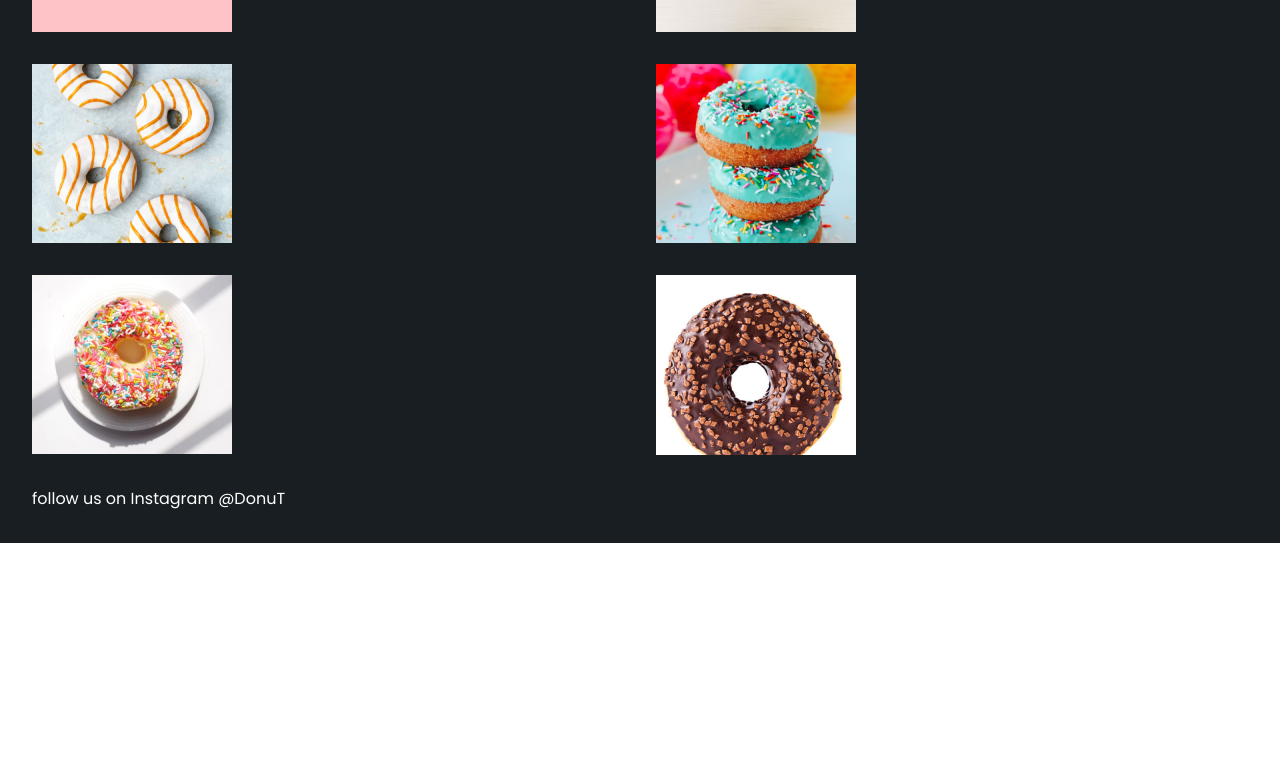
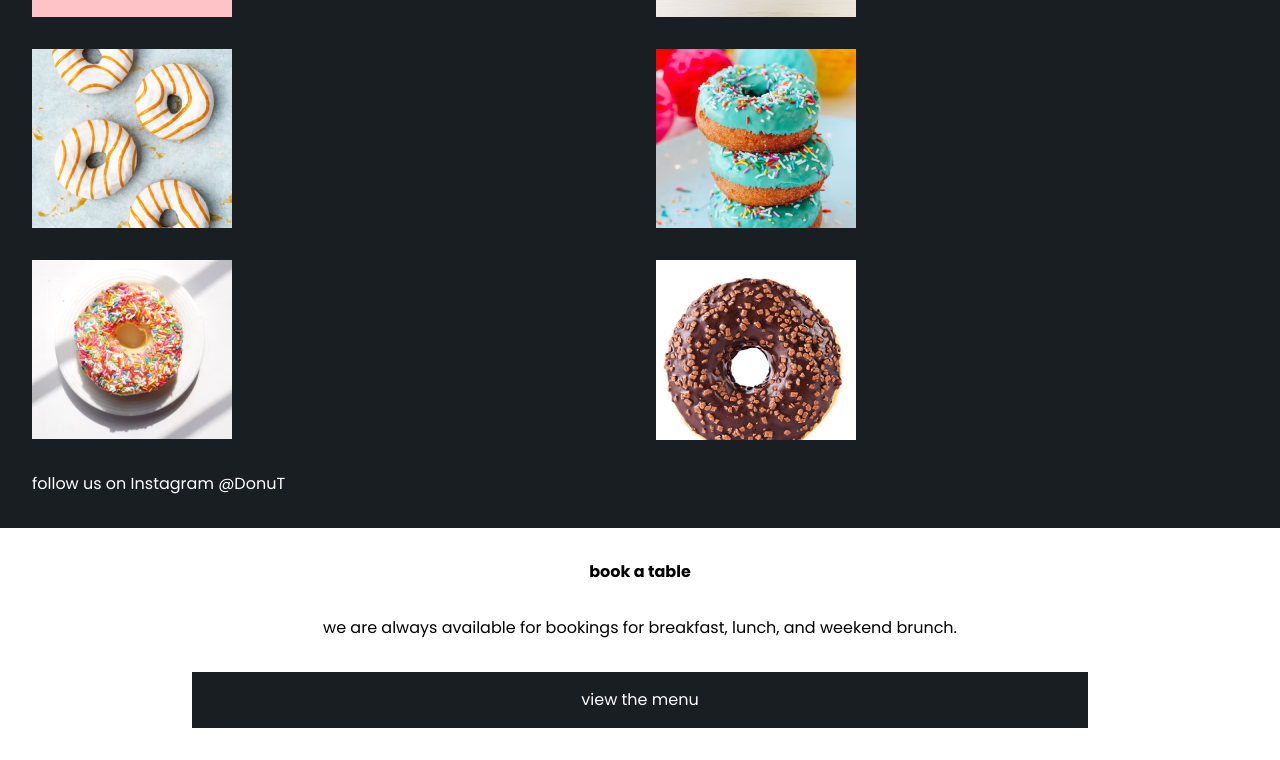
Before and after one commit to aa-Aliane/Donuts, a React (Vite) app: page / in a window 1280 px wide. Shown: the part 2796-3556 px from the top of the page. Before the commit the page ends 3339 px from the top, so only its background shows below. Built offline with nearby package versions, Linux system fonts and the light colour scheme.

Commit message:
Update HomeS7.jsx

```diff
--- /dev/null
+++ b/src/components/HomeS7.jsx
@@ -0,0 +1,14 @@
+import React from 'react'
+
+export const HomeS7 = () => {
+  return (
+    <div className="home-s7">
+      <h4 className="home-s7__title">book a table</h4>
+      <p className="home-s7__content">
+        we are always available for bookings for breakfast, lunch, and weekend
+        brunch.{" "}
+      </p>
+      <button className="btn dark">view the menu</button>
+    </div>
+  );
+}
--- a/src/pages/Home.jsx
+++ b/src/pages/Home.jsx
@@ -5,6 +5,7 @@ import { HomeS3 } from "../components/HomeS3";
 import { HomeS4 } from "../components/HomeS4";
 import { HomeS5 } from "../components/HomeS5";
 import { HomeS6 } from "../components/HomeS6";
+import { HomeS7 } from "../components/HomeS7";
 
 const Home = () => {
   return (
@@ -19,6 +20,7 @@ const Home = () => {
       <HomeS4 />
       <HomeS5 />
       <HomeS6 />
+      <HomeS7 />
     </div>
   );
 };
--- a/styles/sass/base/_base.scss
+++ b/styles/sass/base/_base.scss
@@ -1,7 +1,7 @@
 body {
   background-color: var(--clr-neutral-200);
   font-family: var(--ff-primary);
-  font-size: var(--fs-l);
+  font-size: var(--fs-m);
   font-weight: var(--fw-regular);
   direction: ltr;
   position: relative;
--- /dev/null
+++ b/styles/sass/components/_homes7.scss
@@ -0,0 +1,18 @@
+.home-s7 {
+  display: flex;
+  flex-direction: column;
+  align-items: center;
+  gap: 2rem;
+  padding: 2rem 0;
+
+  h4,
+  p {
+    max-width: 70%;
+  }
+
+
+
+  & button {
+    width: 70%;
+  }
+}
--- a/styles/sass/components/_index.scss
+++ b/styles/sass/components/_index.scss
@@ -4,5 +4,6 @@
 @forward "homes4";
 @forward "homes5";
 @forward "homes6";
+@forward "homes7";
 @forward "menuitem";
 @forward "button";
--- a/styles/style.css
+++ b/styles/style.css
@@ -555,7 +555,7 @@ select {
 body {
   background-color: var(--clr-neutral-200);
   font-family: var(--ff-primary);
-  font-size: var(--fs-l);
+  font-size: var(--fs-m);
   font-weight: var(--fw-regular);
   direction: ltr;
   position: relative;
@@ -683,6 +683,21 @@ body {
   grid-column: 1/3;
 }
 
+.home-s7 {
+  display: flex;
+  flex-direction: column;
+  align-items: center;
+  gap: 2rem;
+  padding: 2rem 0;
+}
+.home-s7 h4,
+.home-s7 p {
+  max-width: 70%;
+}
+.home-s7 button {
+  width: 70%;
+}
+
 .menu-item {
   display: grid;
   grid-template-columns: 2fr 1fr;
```
Also changed, not shown: 1 other file (tests, documents, lock files or other folders).
